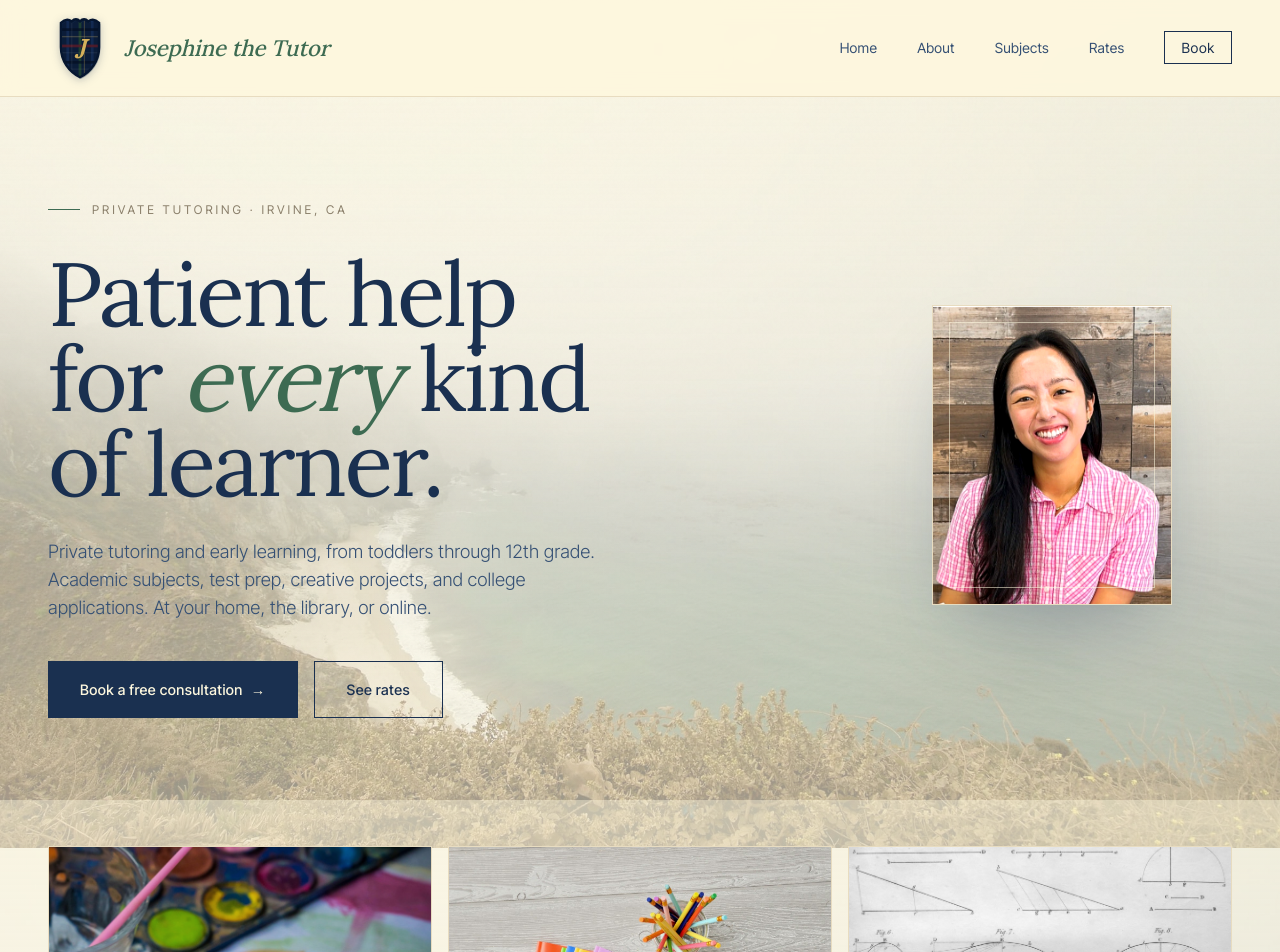
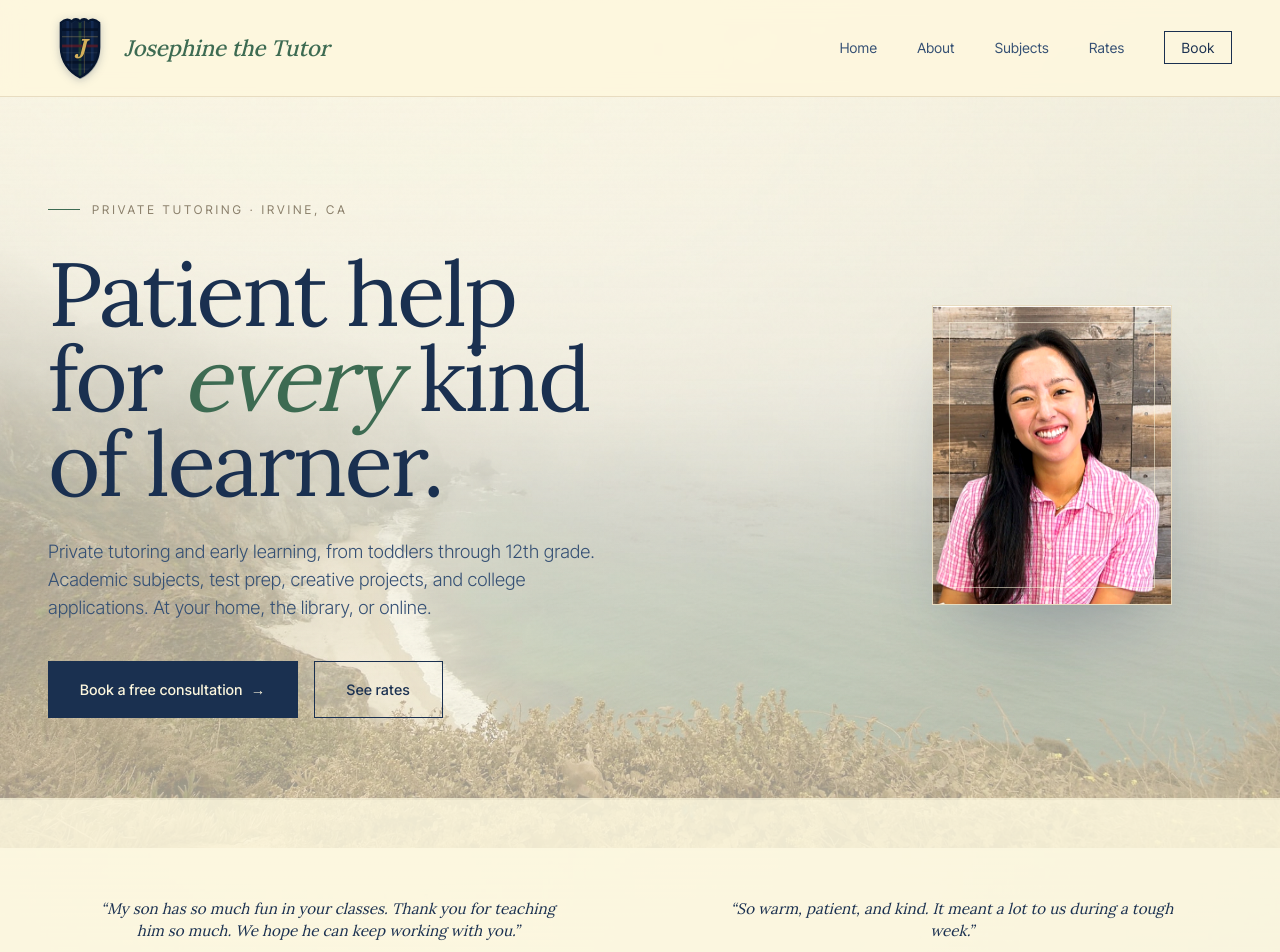
Before and after one commit to patrickparagas1/josephine-tutoring, a Next.js app: page / in a window 1280 px wide. Shown: the top 952 px of the page. Built offline with nearby package versions, Linux system fonts and the light colour scheme.

Commit message:
Re-add fun+warm pair to home before subject photo tiles

```diff
--- a/app/page.tsx
+++ b/app/page.tsx
@@ -12,6 +12,7 @@ export default function Home() {
       <Nav />
       <main id="main-content">
       <Hero />
+        <Testimonial ids={["fun", "warm"]} />
         <section className="home-gallery">
         <div className="home-gallery-inner">
           <Link href="/subjects#little-ones" className="home-photo">
```
